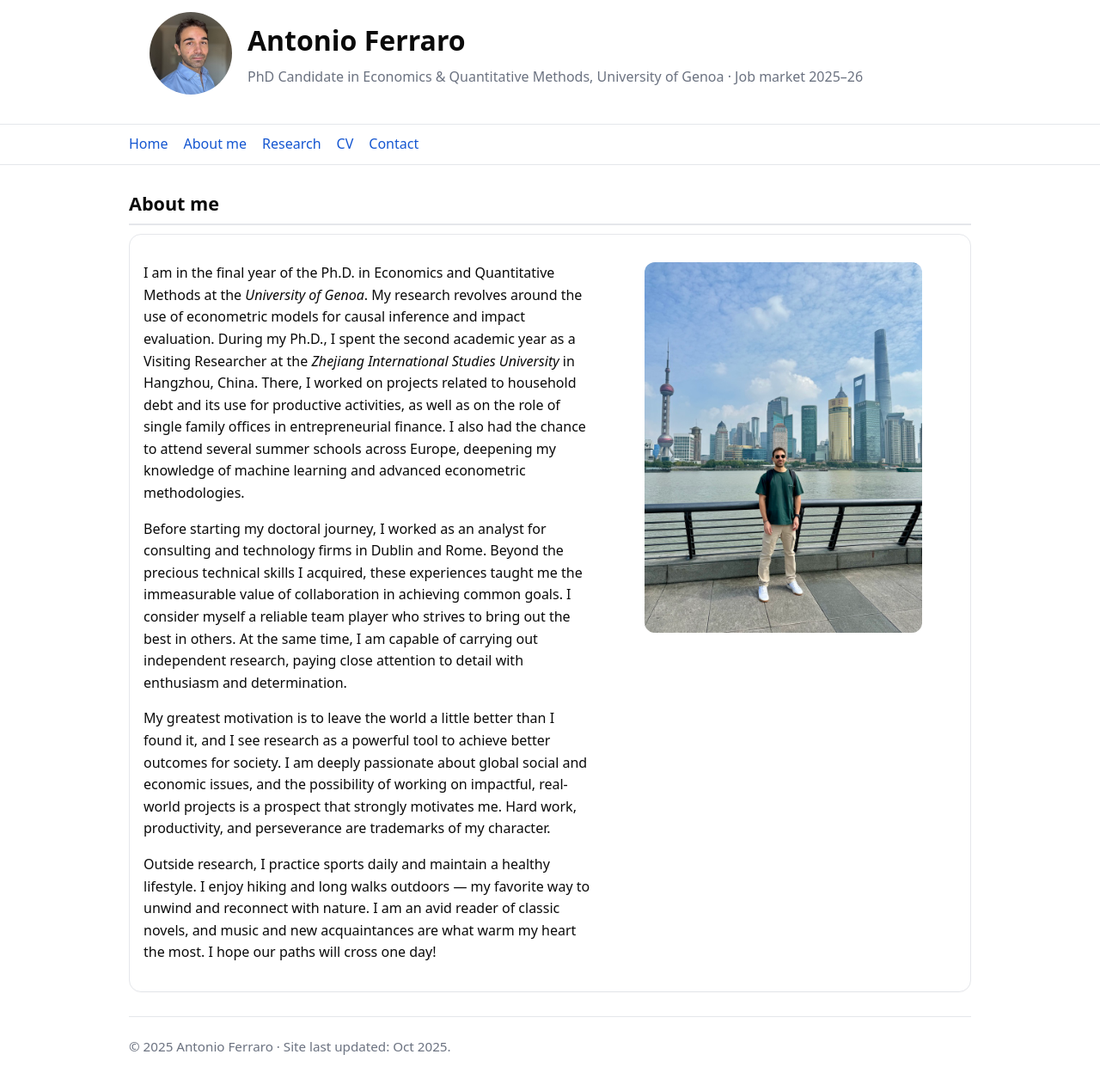
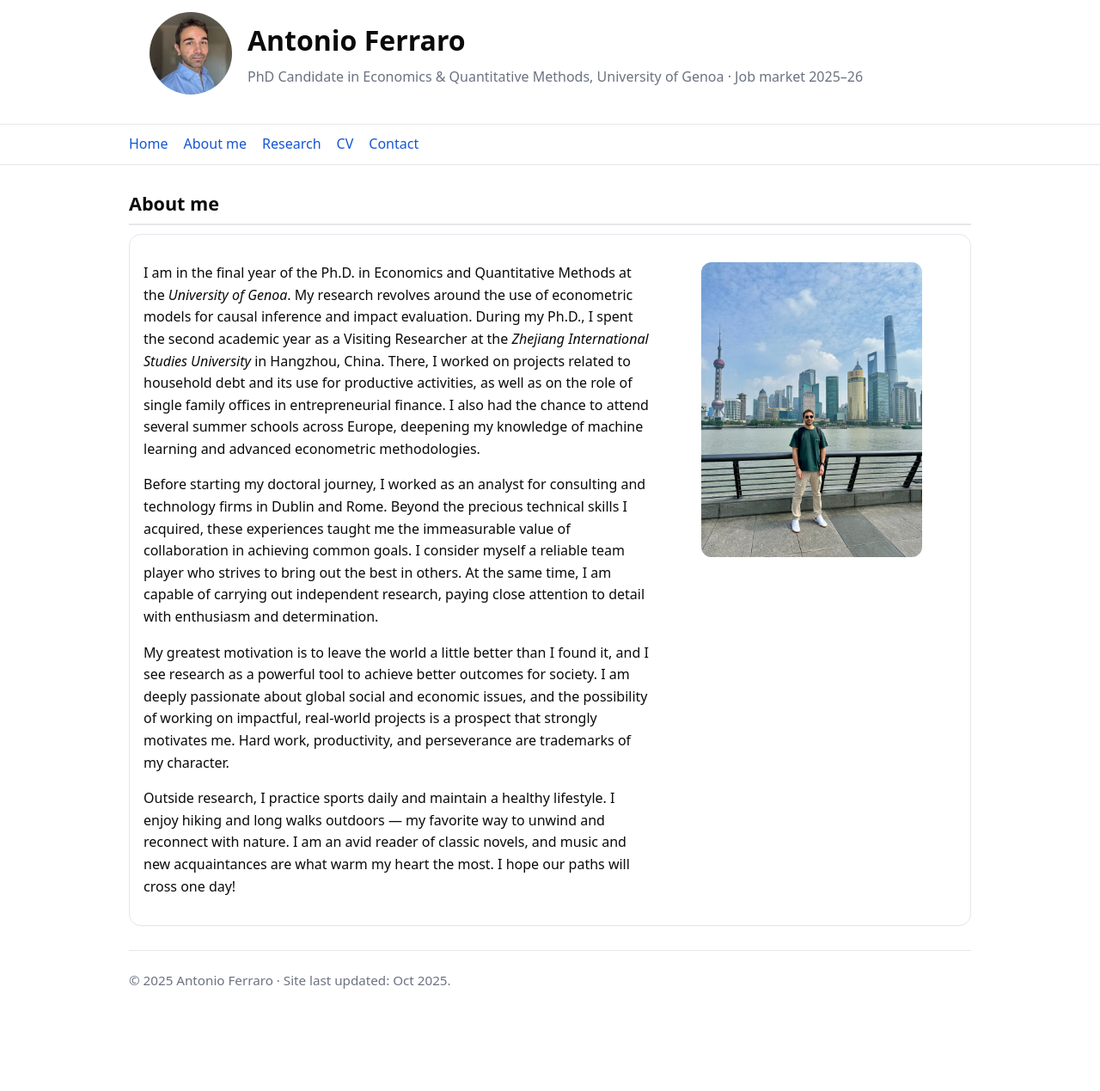
Before and after one commit to ferraroantonio/ferraroantonio.github.io, a Jekyll site: the page built from about.md, in a window 1280 px wide. Shown: the whole page at 86% size. Built offline with Jekyll 4.4.1, drawn with Linux system fonts in a browser that asks for light colours; after the commit the page ends 1192 px from its top, so only the background shows below that.

Commit message:
Update style.css

```diff
--- a/assets/style.css
+++ b/assets/style.css
@@ -33,10 +33,17 @@ footer.footer{border-top:1px solid var(--border);padding:22px 0 40px;color:var(-
 /* About page layout */
 .about-grid{
   display:grid;
-  grid-template-columns: 1.3fr 1fr;     /* text wider, image column same size as your first attempt */
-  grid-template-areas: "text image";    /* image on the RIGHT on desktop */
+  grid-template-columns: 1.4fr 0.8fr;   /* image column narrower */
+  grid-template-areas: "text image";
   gap:18px;
   align-items:start;
+}
+.about-photo img{
+  width:90%;                            /* reduce actual image width inside its column */
+  height:auto;
+  border-radius:12px;
+  margin:auto;
+  display:block;
 }
 .about-text{ grid-area:text; }
 .about-photo{ grid-area:image; }
```
